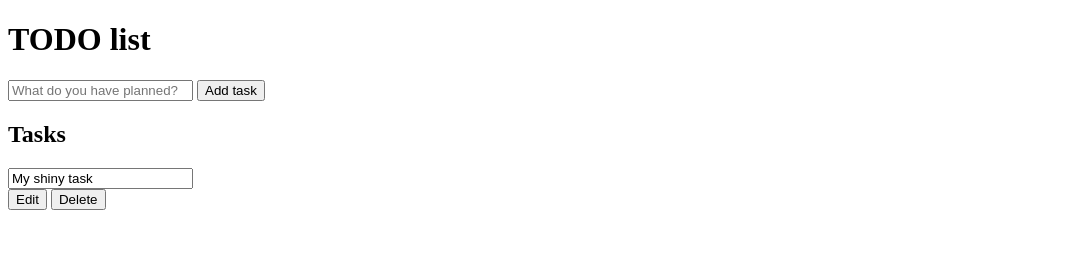
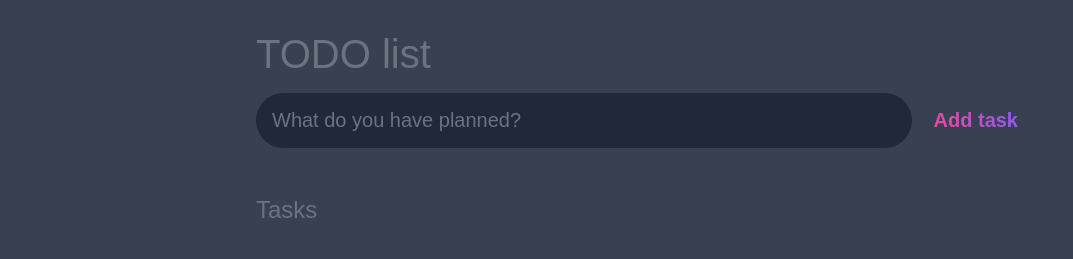
Before and after one commit to AlexandrBelenov/todo-list, a plain HTML site: page index.html in a window 1280 px wide. Shown: the whole page, without its empty margins (0-1073 px from the left). Drawn offline with Linux system fonts and the light colour scheme.

Commit message:
added styles

```diff
--- a/index.html
+++ b/index.html
@@ -20,14 +20,14 @@
             <input
                 type="submit"
                 id="new-task-submit"
-                value="Add task">
+                value="Add task"/>
         </form>
     </header>
 
     <main>
         <section class="task-list">
             <h2>Tasks</h2>
-            <div id="tasks">
+            <!-- <div id="tasks">
                 <div class="task">
                     <div class="content">
                         <input
@@ -41,7 +41,8 @@
                         <button class="edit">Edit</button>
                         <button class="delete">Delete</button>
                     </div>
-                </div>
+                </div> -->
+
             </div>
         </section>
     </main>
--- a/main.css
+++ b/main.css
@@ -0,0 +1,152 @@
+:root {
+    --dark: #374151;
+    --darker: #1F2937;
+    --darkest: #111827;
+    --gray: #6B7280;
+    --light: #EEE;
+    --pink: #EC4899;
+    --purple: #8B5CF6;
+    --white: #fff
+}
+
+* {
+    box-sizing: border-box;
+    margin: 0;
+    font-family: 'Fira sans', sans-serif;
+}
+
+body {
+    display: flex;
+    flex-direction: column;
+    min-height: 100vh;
+    background: var(--dark);
+    color: var(--white);
+}
+
+header {
+    padding: 2rem 1rem;
+    max-width: 800px;
+    width: 100%;
+    margin: 0 auto;
+}
+
+header h1 {
+    font-size: 2.5rem;
+    font-weight: 300;
+    color: var(--gray);
+    margin-bottom: 1rem;
+}
+
+#new-task-form {
+    display: flex;
+}
+
+input, button {
+    appearance: none;
+    border: none;
+    outline: none;
+    background: none;
+}
+
+#new-task-input {
+    flex: 1 1 0%;
+    background-color: var(--darker);
+    padding: 1rem;
+    border-radius: 2rem;
+    margin-right: 1rem;
+    color: var(--light);
+    font-size: 1.25rem;
+}
+
+#new-task-input::placeholder {
+    color: var(--gray);
+}
+
+#new-task-submit {
+    font-size: 1.25rem;
+    font-weight: 700;
+    background-image: linear-gradient(to right, var(--pink), var(--purple));
+    -webkit-background-clip: text;
+    -webkit-text-fill-color: transparent;
+    cursor: pointer;
+    transition: 0.4s
+}
+
+#new-task-submit:hover {
+    opacity: 0.8;
+}
+
+#new-task-submit:active {
+    opacity: 0.4;
+}
+
+main {
+    flex: 1 1 0%;
+    max-width: 800px;
+    width: 100%;
+    margin: 0 auto;
+}
+
+.task-list {
+    padding: 1rem;
+}
+
+.task-list h2 {
+    font-size: 1.5rem;
+    font-weight: 300;
+    color: var(--gray);
+    margin-bottom: 1rem;
+}
+
+#tasks .task {
+    display: flex;
+    justify-content: space-between;
+    background-color: var(--darkest);
+    padding: 1rem;
+    border-radius: 2rem;
+    margin-bottom: 1rem;
+}
+
+#tasks .task .content .text {
+    color: var(--light);
+    font-size: 1.125rem;
+    width: 100%;
+    display: block;
+    transition: 0.4s;
+}
+
+#tasks .task .content .text:not(:read-only) {
+    color:  var(--pink);
+}
+
+#tasks .task .actions {
+    display: flex;
+    margin: 0 -0.5rem;
+}
+
+.task .actions button {
+    cursor: pointer;
+    margin: 0 0.5rem;
+    font-size: 1.125rem;
+    font-weight: 700;
+    text-transform: uppercase;
+    transition: 0.4s;
+}
+
+.task .actions button:hover {
+    opacity: 0.8;
+}
+
+.task .actions button:active {
+    opacity: 0.4;
+}
+
+.task .actions .edit {
+    background-image: linear-gradient(to right, var(--pink), var(--purple));
+    -webkit-background-clip: text;
+    -webkit-text-fill-color: transparent;
+}
+
+.task .actions .delete {
+    color: crimson;
+}
```
